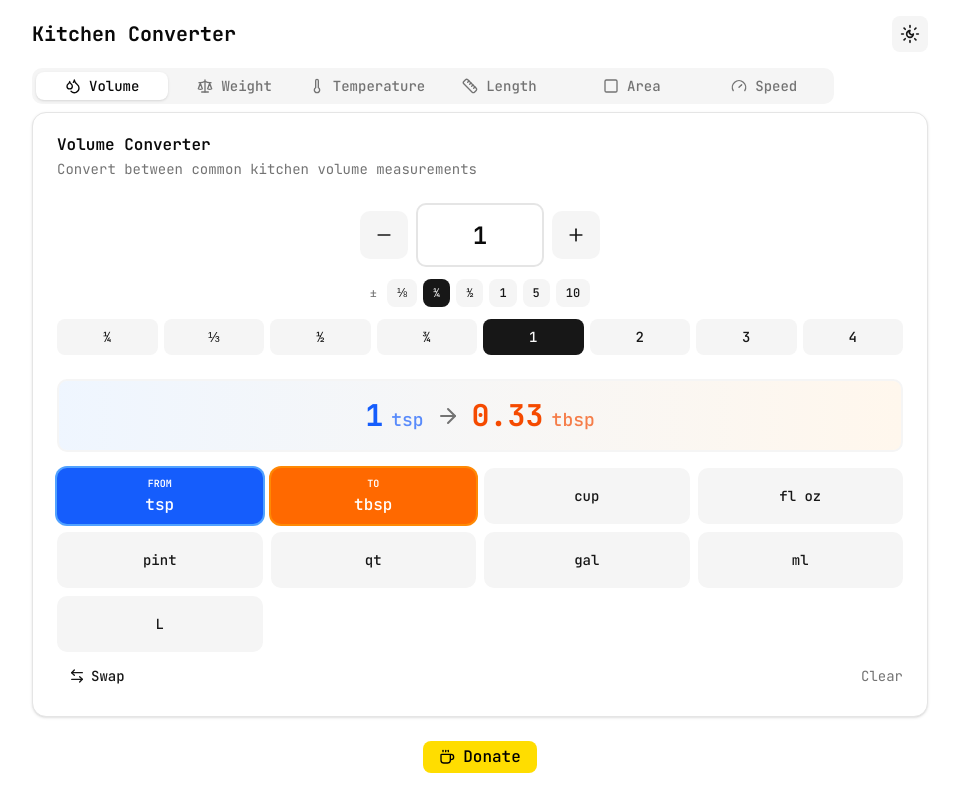
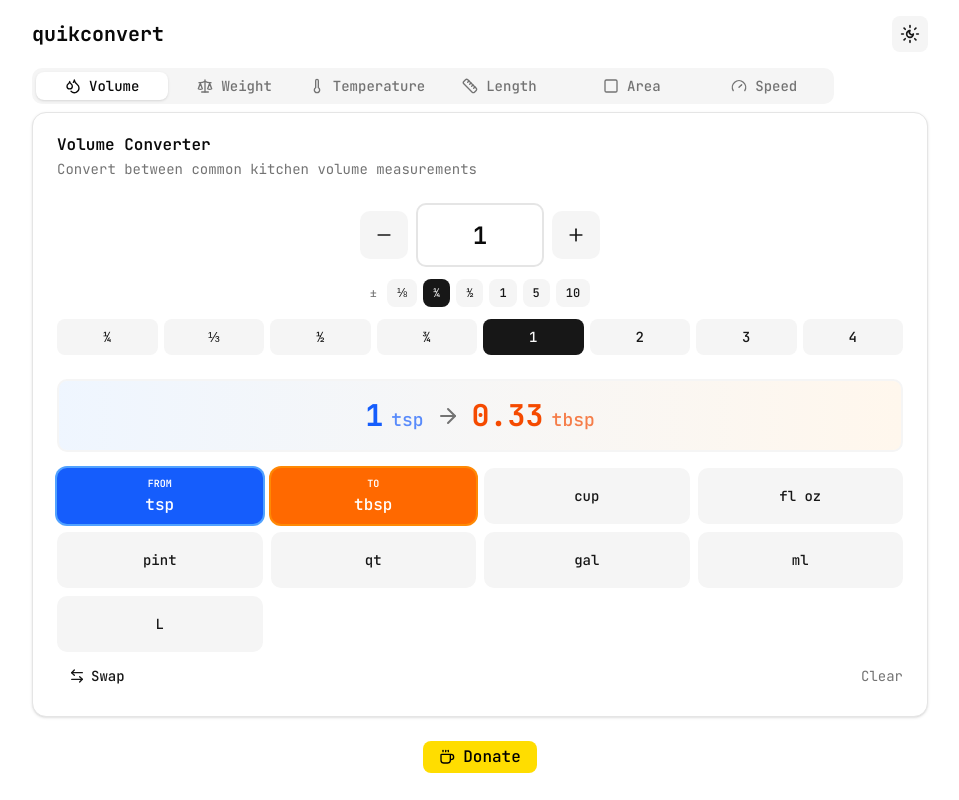
Before and after one commit to jonathon-hackbarth/conversion-app, a Next.js app: page / in a window 1280 px wide. Shown: the whole page, without its empty margins (160-1119 px from the left). Built offline with nearby package versions, Linux system fonts and the light colour scheme.

Commit message:
Updated app name to quikconvert

```diff
--- a/src/app/layout.tsx
+++ b/src/app/layout.tsx
@@ -10,7 +10,7 @@ const jetbrainsMono = JetBrains_Mono({ subsets: ["latin"] });
 
 export const metadata: Metadata = {
   metadataBase: new URL("https://quikconvert.app"),
-  title: "Kitchen & Cooking Converter - Volume, Weight, Temperature & Measurements",
+  title: "quikconvert - Volume, Weight, Temperature & Measurements",
   description:
     "Fast kitchen and cooking converter for recipes, baking, and meal prep. Convert cups to ml, ounces to grams, Fahrenheit to Celsius instantly.",
   keywords: [
@@ -43,9 +43,9 @@ export const metadata: Metadata = {
   openGraph: {
     type: "website",
     locale: "en_US",
-    url: "https://kitchen-converter.app",
-    siteName: "Kitchen & Cooking Converter",
-    title: "Kitchen & Cooking Converter - Volume, Weight, Temperature & Measurements",
+    url: "https://quikconvert.app",
+    siteName: "quikconvert",
+    title: "quikconvert - Volume, Weight, Temperature & Measurements",
     description:
       "Fast kitchen and cooking converter for recipes, baking, and meal prep. Convert cups to ml, ounces to grams, Fahrenheit to Celsius instantly.",
     images: [
@@ -53,19 +53,19 @@ export const metadata: Metadata = {
         url: "/og-image.jpg",
         width: 1200,
         height: 630,
-        alt: "Kitchen & Cooking Converter",
+        alt: "quikconvert",
       },
     ],
   },
   twitter: {
     card: "summary_large_image",
-    title: "Kitchen & Cooking Converter",
+    title: "quikconvert",
     description:
       "Convert cooking measurements instantly - cups to ml, ounces to grams, Fahrenheit to Celsius.",
     creator: "@jonathonhackbarth",
   },
   alternates: {
-    canonical: "https://kitchen-converter.app",
+    canonical: "https://quikconvert.app",
   },
 };
 
--- a/src/components/converter/header.tsx
+++ b/src/components/converter/header.tsx
@@ -5,7 +5,7 @@ import { ThemeToggle } from "@/components/theme";
 export function Header() {
   return (
     <div className="flex justify-between items-center w-full">
-      <h1 className="text-xl font-bold">Kitchen Converter</h1>
+      <h1 className="text-xl font-bold">quikconvert</h1>
       <ThemeToggle />
     </div>
   );
--- a/src/lib/schema-markup.ts
+++ b/src/lib/schema-markup.ts
@@ -1,5 +1,5 @@
 /**
- * JSON-LD Schema markup for Kitchen Converter app
+ * JSON-LD Schema markup for quikconvert app
  * Provides structured data for search engines
  */
 
@@ -7,10 +7,10 @@ export function getSchemaMarkup() {
   return {
     "@context": "https://schema.org",
     "@type": "WebApplication",
-    name: "Kitchen & Cooking Converter",
+    name: "quikconvert",
     description:
       "Fast kitchen and cooking converter for recipes, baking, and meal prep. Convert cups to ml, ounces to grams, Fahrenheit to Celsius instantly.",
-    url: "https://kitchen-converter.app",
+    url: "https://quikconvert.app",
     applicationCategory: "UtilityApplication",
     offers: {
       "@type": "Offer",
```
Also changed, not shown: public/robots.txt, 2 other files (tests, documents, lock files or other folders).
